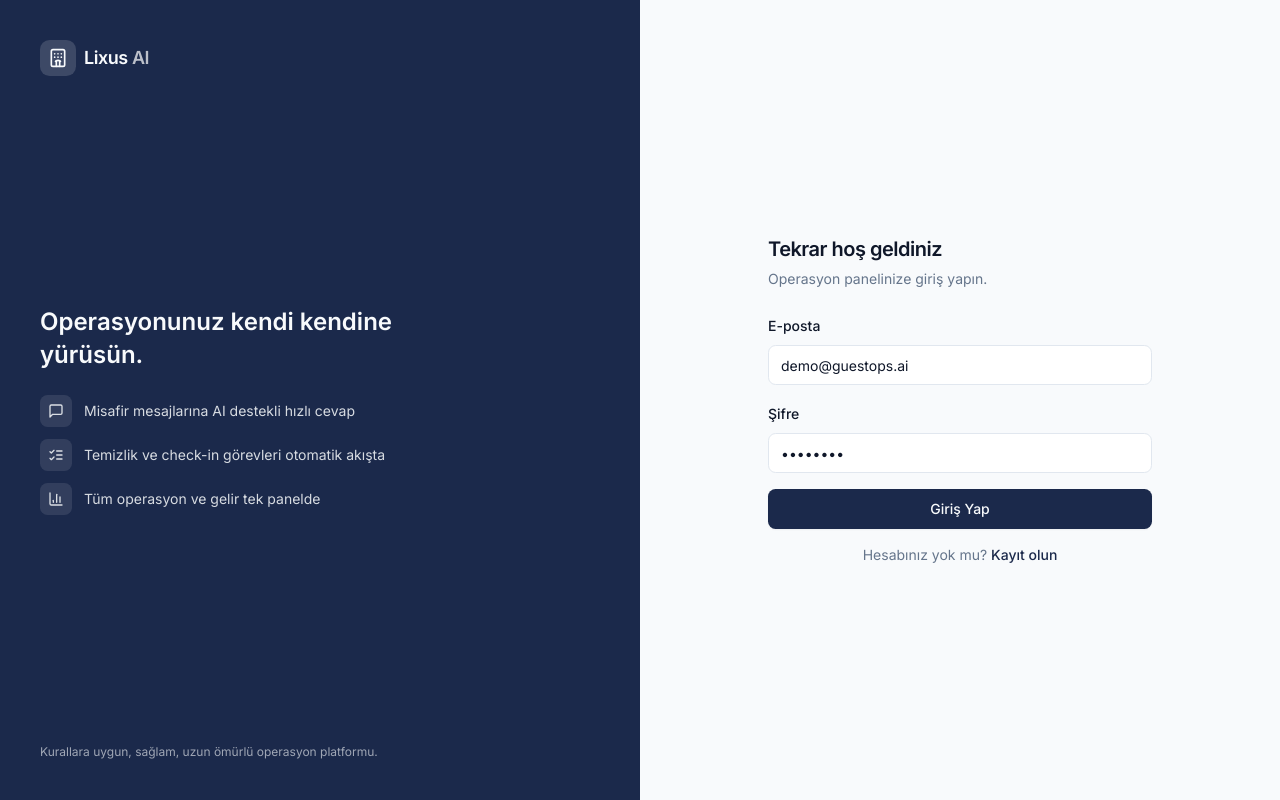
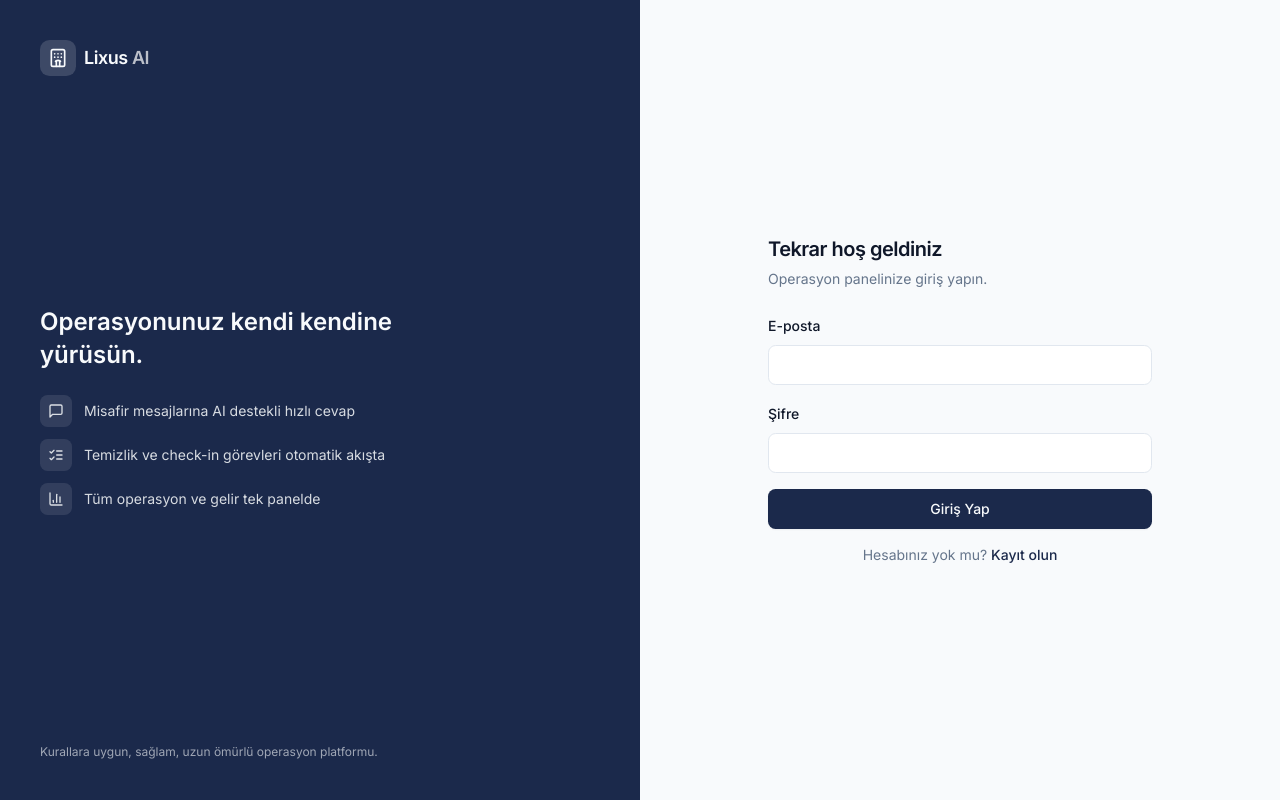
Before and after one commit to musaxd57/SaaS-Ultimitly, a Next.js app: page /login in a window 1280 px wide. Built offline with nearby package versions, Linux system fonts and the light colour scheme.

Commit message:
Login: demo hesabı ön-dolgusu kaldırıldı (public sayfa boş gelsin)
Giriş formu demo@guestops.ai/demo1234 ile dolu geliyordu (geliştirme kolaylığı).
Halka açık login'de profesyonel değil — alanlar artık boş başlıyor.

```diff
--- a/src/components/auth/login-form.tsx
+++ b/src/components/auth/login-form.tsx
@@ -10,9 +10,8 @@ import { Label } from "@/components/ui/label";
 
 export function LoginForm() {
   const router = useRouter();
-  // Prefilled with the seeded demo account for quick evaluation.
-  const [email, setEmail] = useState("demo@guestops.ai");
-  const [password, setPassword] = useState("demo1234");
+  const [email, setEmail] = useState("");
+  const [password, setPassword] = useState("");
   const [code, setCode] = useState("");
   const [twoFactor, setTwoFactor] = useState(false);
   const [error, setError] = useState<string | null>(null);
```
